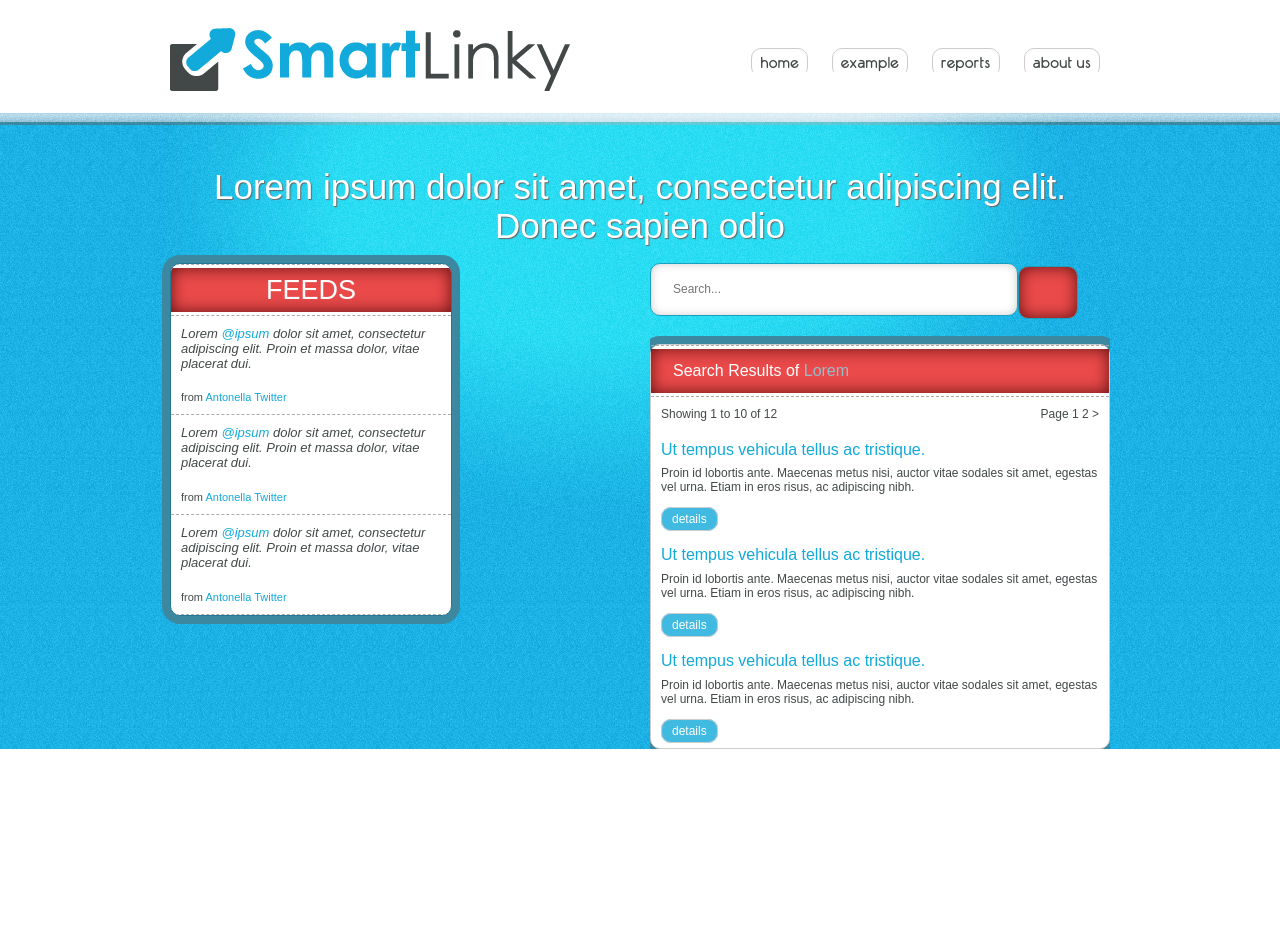
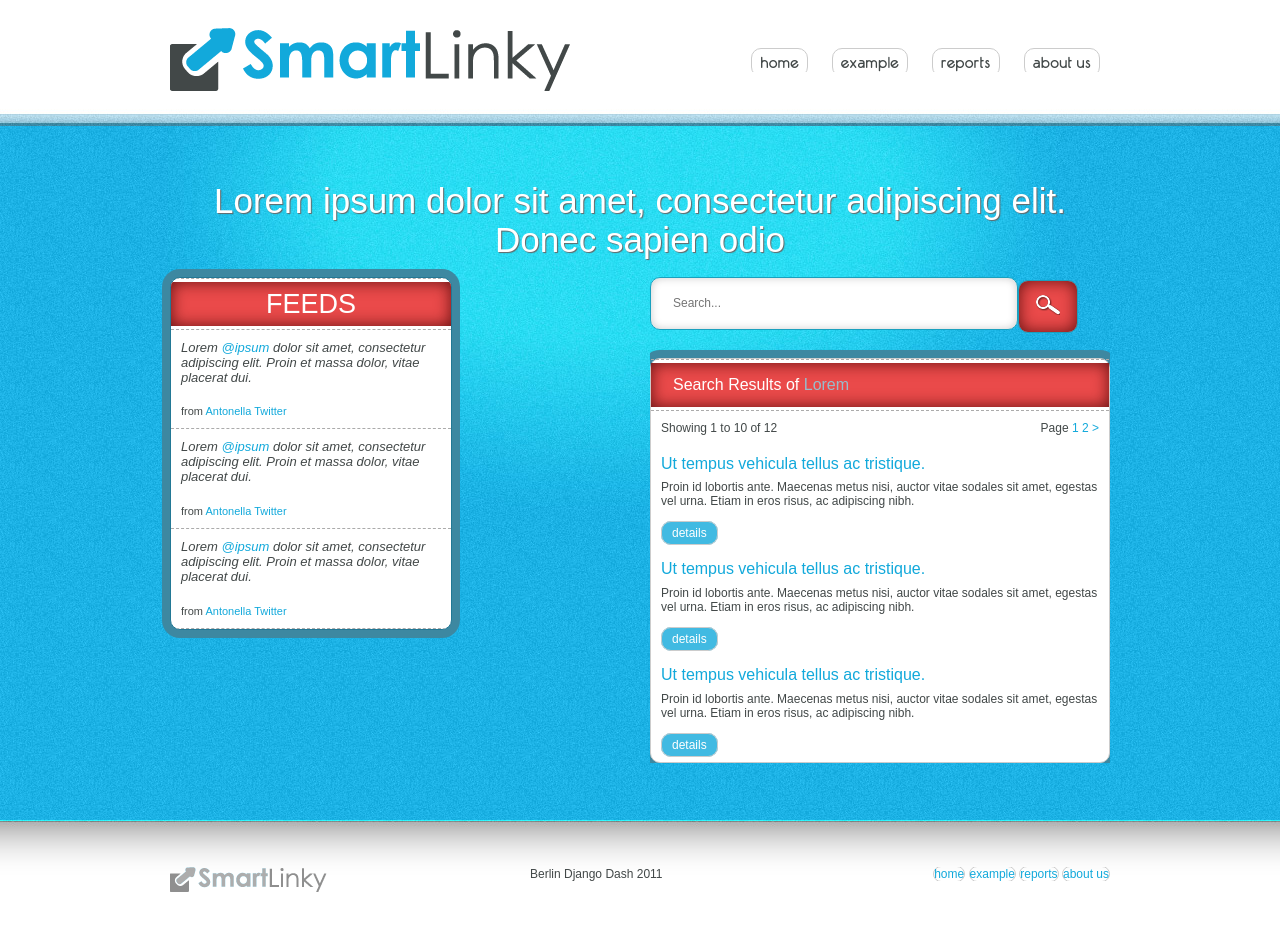
Before and after one commit to rootart/DQA, a Django app: template smartlinky/templates/index.html in a window 1280 px wide. Before the commit the page ends 749 px from the top, so only its background shows below. Run offline with Django 3.2, Linux system fonts and the light colour scheme; the template is opened without the code that fills it, so the values that code supplies are empty; parts of the project's set-up code (start-up, migrations or seed data) failed here and were passed over.

Commit message:
css and html

```diff
--- a/smartlinky/media/css/style.css
+++ b/smartlinky/media/css/style.css
@@ -1,6 +1,7 @@
 @charset "utf-8";
 /******* header **********/
 header {
+	height:80px;
 	padding:28px 0 18px 0;
 }
 header nav ul {
@@ -23,12 +24,20 @@ header nav ul li a:active {
 }
 /******* fine header **********/
 /******* main **********/
-.back_middle {
-	background:url(../imgs/background.jpg) repeat-x;
-	float:left;
+.back_top {
+	background:url('../imgs/back_top.jpg') 0 5px repeat-x;
+}
+.back_middle{
+	background:url('../imgs/background.jpg');
+}
+.back_footer{
+	background:url('../imgs/back_footer.jpg') repeat-x;
 }
 .light {
-	background:url(../imgs/light.jpg) no-repeat;
+	background:url('../imgs/light.jpg') no-repeat;
+}
+#main {
+	padding-bottom:56px;
 }
 #main h1 {
 	color: #fff;
@@ -134,3 +143,18 @@ article#search #results .res a{
 	padding:4px 10px;
 }
 /******* fine results **********/
+/******* footer **********/
+footer{
+	padding-bottom:48px;
+	padding-top:48px;
+}
+footer nav ul{
+	float:right;
+}
+footer nav ul li {
+	display:inline;
+}
+footer nav ul li a{
+	color:#12a9db;
+}
+/******* fine footer **********/
--- a/smartlinky/templates/index.html
+++ b/smartlinky/templates/index.html
@@ -12,9 +12,9 @@
 		<link rel="stylesheet" type="text/css" href="{{ MEDIA_URL }}/css/style.css" media="screen" />
 
 	</head>
-	<body>
-		<div class="row">
-			<header>
+	<body class="back_top">
+		<div class="big_row">
+			<header class="row">
 				<div class="logo col col_7"><img src="{{ MEDIA_URL }}/imgs/logo.gif" alt="smartlinky" /></div>
 				<nav class="col col_9">
 					<ul class="fontface">
@@ -27,7 +27,7 @@
 				<div class="clear"></div>
 			</header>
 		</div>
-		<section id="main" class="big_row back_middle">
+		<section id="main" class="back_middle big_row">
 			<div class="row light">
 				<h1 class="shadow">Lorem ipsum dolor sit amet, consectetur adipiscing elit. <br /> Donec sapien odio</h1>
 				<article>
@@ -57,7 +57,7 @@
 					<div class="col col_8">
 					<form>
 						<input class="box_shadow_inside_light rounded" type=search results=5 name=s placeholder=Search... autosave=unique>
-						<button class="box_shadow_inside red_shadow rounded"> <img src=""{{ MEDIA_URL }}/imgs/search_icon.png" /> </button>
+						<button class="box_shadow_inside red_shadow rounded"> <img src="{{ MEDIA_URL }}/imgs/search_icon.png" /> </button>
 
 					</form>
 					<div class="clear"></div>
@@ -68,7 +68,7 @@
 							</div>
 							<div class="dashed_line"></div>
 							<div class="page">Showing  1  to  10  of  12 </div>
-							<div class="num_page">  Page    1   2    ></div>
+							<div class="num_page">  Page    <a href="#">1</a>  <a href="#">2</a>   <a href="#">></a></div>
 							<div class="clear"></div>
 							<div class="res">
 								<h3>Ut tempus vehicula tellus ac tristique. </h3>
@@ -90,7 +90,22 @@
 				</article>
 			</div>
 		</section>
-		<footer>
+		<div class="clear"></div>
+		<footer class="back_footer">
+			<div class="row">
+				<div class="col col_6"><img src="{{ MEDIA_URL }}/imgs/logo_small.png" /></div>
+				<div class="col col_5">Berlin Django Dash 2011</div>
+				<div class="col col_5">
+					<nav>
+						<ul>
+							<li><a href="#"  class="rounded">home</a></li>
+							<li><a href="#"  class="rounded">example</a></li>
+							<li><a href="#"  class="rounded">reports</a></li>
+							<li><a href="#"  class="rounded">about us</a></li>
+						</ul>
+					</nav>
+				</div>
+			</div>
 		</footer>
 	</body>
 </html>
```
Also changed, not shown: smartlinky/media/imgs/back_footer.jpg (added), smartlinky/media/imgs/back_top.jpg (added), smartlinky/media/imgs/background.jpg, smartlinky/media/imgs/light.jpg.
